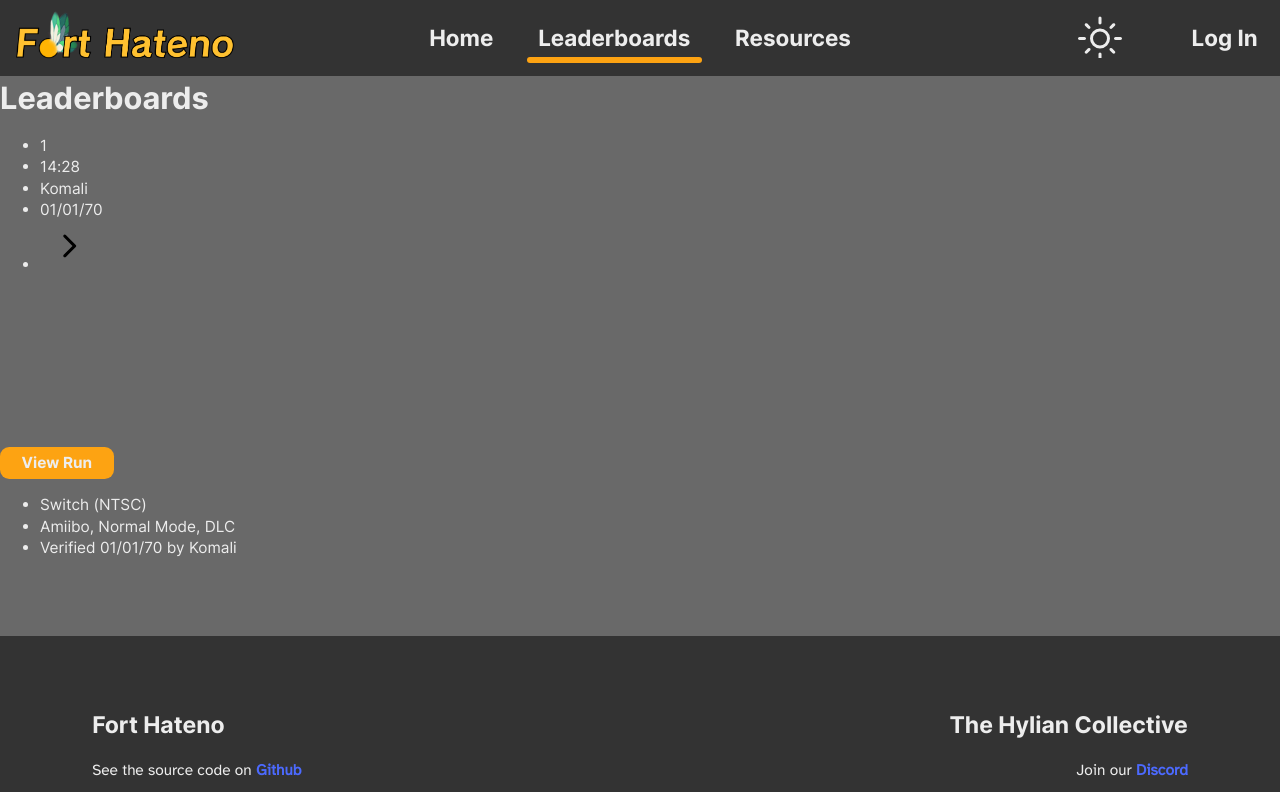
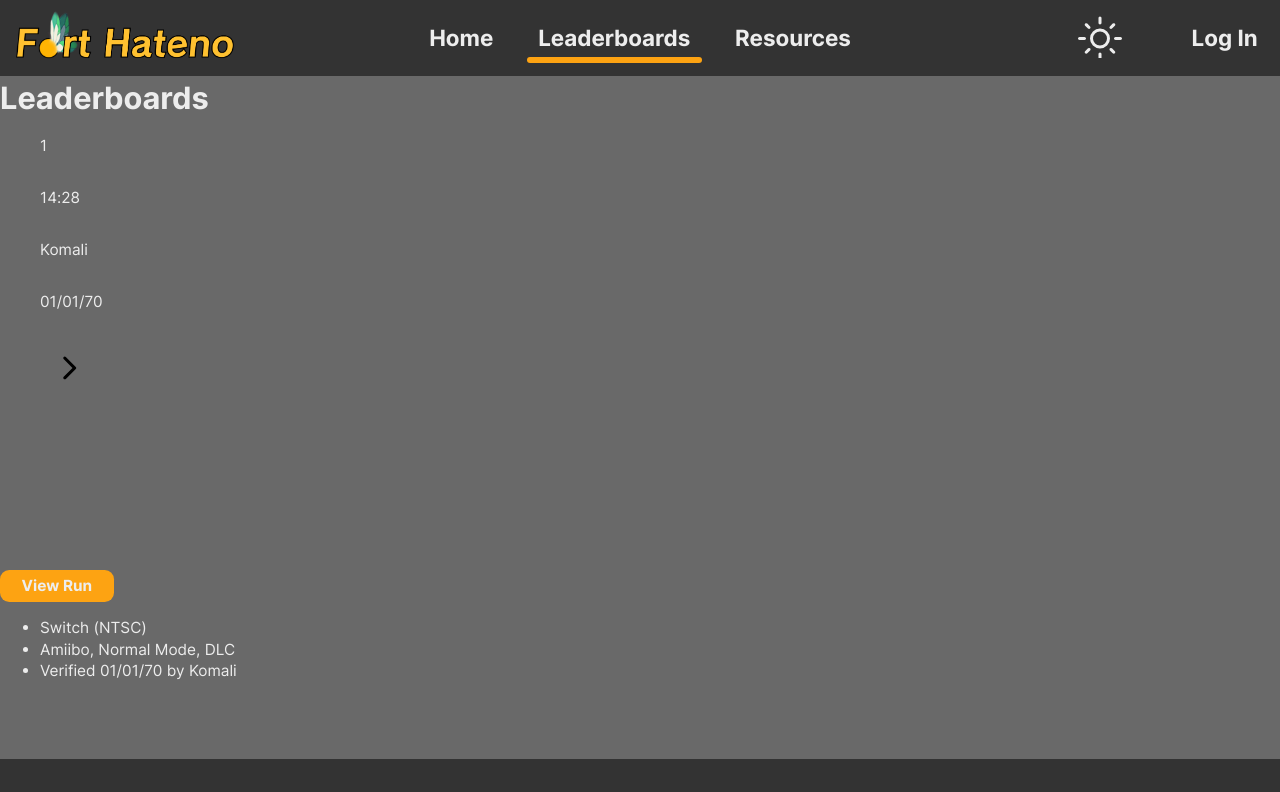
Before and after one commit to BotWCollective/botw-sr-website, a Next.js app: page /leaderboards in a window 1280 px wide. Shown: the top 792 px of the page. Built offline with nearby package versions, Linux system fonts and the light colour scheme.

Commit message:
Try to create styling

```diff
--- a/components/Run.Module.scss
+++ b/components/Run.Module.scss
@@ -0,0 +1,19 @@
+.run {
+  ul {
+    list-style-type: none;
+  }
+
+  &_summary {
+    ul {
+      display: flex;
+      flex-direction: column;
+      flex-wrap: nowrap;
+      gap: 2em;
+    }
+
+    li {
+      display: block;
+      width: max-content;
+    }
+  }
+}
```
